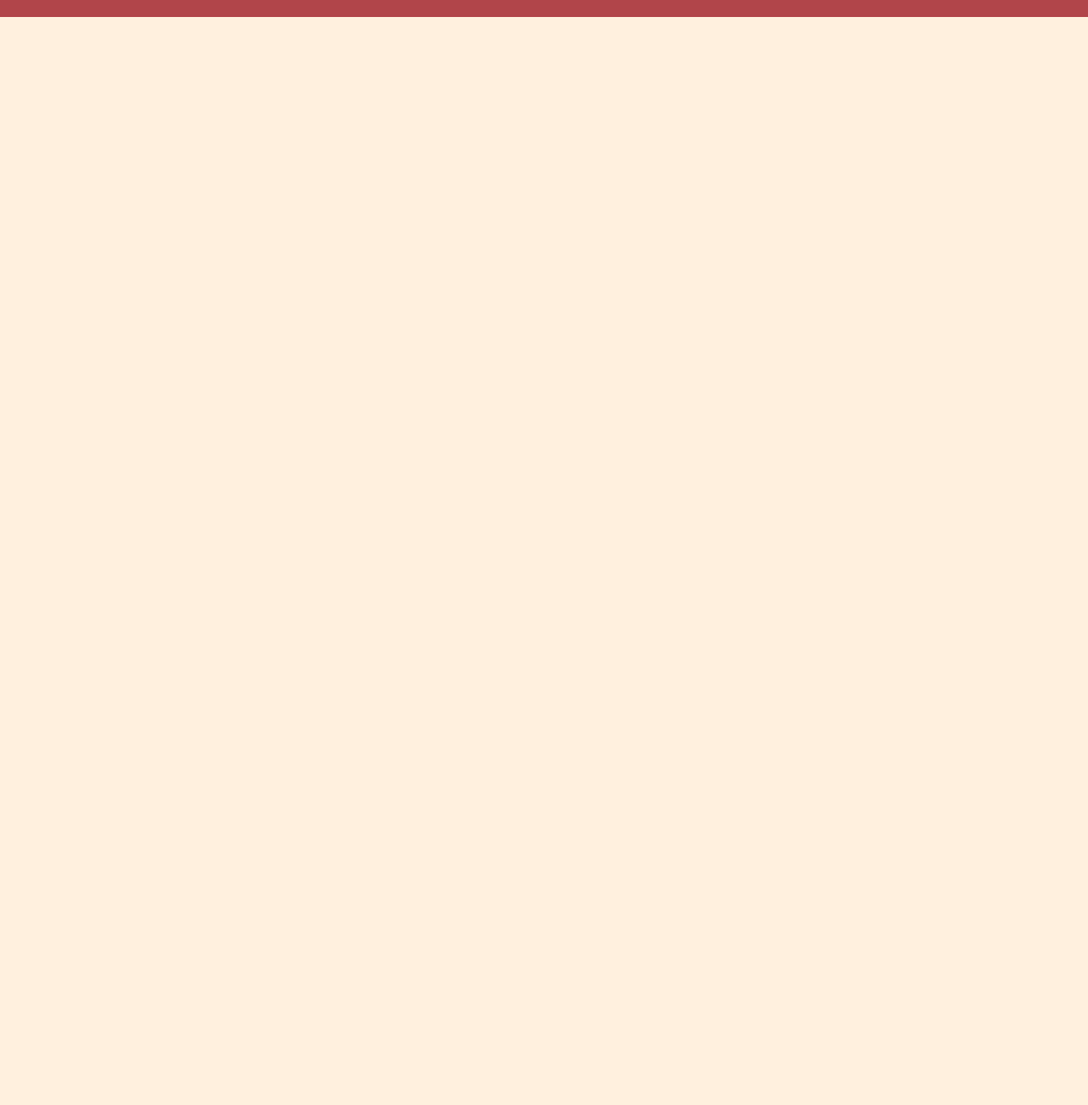
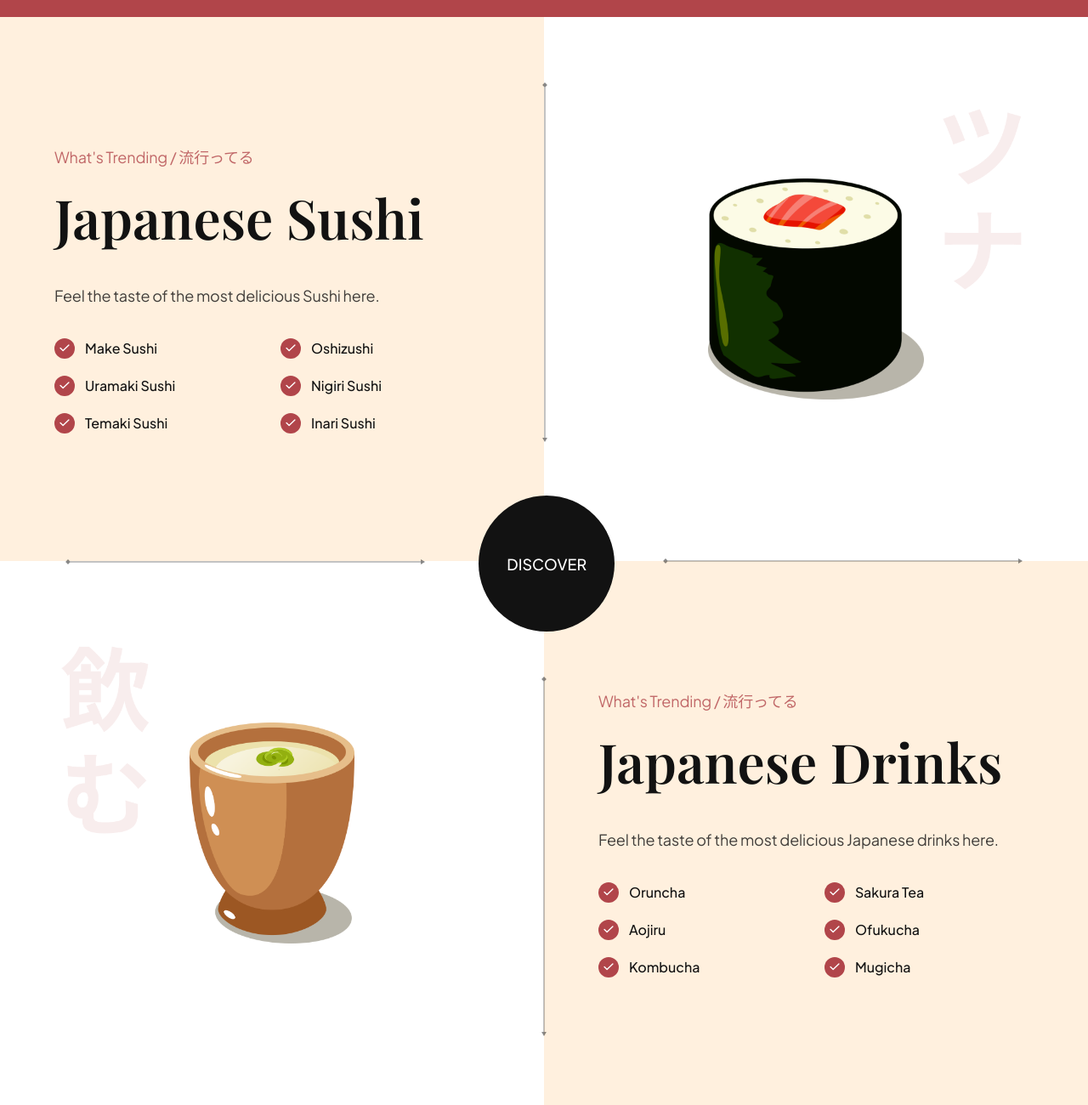
Before and after one commit to phiona-dev/sushi, a website built with Vite: page index.html in a window 1280 px wide. Shown: the part 2398-3698 px from the top of the page at 85% size. Before the commit the page ends 2418 px from the top, so only its background shows below. Built offline with nearby package versions, Linux system fonts and the light colour scheme.

Commit message:
trending section

```diff
--- a/css/sections/trending.css
+++ b/css/sections/trending.css
@@ -0,0 +1,144 @@
+.trending {
+    position: relative;
+    display: flex;
+    flex-direction: column;
+    overflow: hidden;
+}
+
+.trending-sushi, .trending-drinks {
+    width: 100%;
+    min-height: 640px;
+    display: flex;
+    flex-direction: row;
+}
+
+.trending__content {
+    flex: 1;
+    display: flex;
+    justify-content: center;
+    flex-direction: column;
+    padding: 32px 64px;
+}
+
+.trending__list {
+    list-style: none;
+    flex-wrap: wrap;
+    gap: 20px;
+}
+
+.trending__list li {
+    flex: 1;
+    display: flex;
+    align-items: center;
+    flex-direction: row;
+    gap: 12px;
+    min-width: 210px
+}
+
+.trending__icon {
+    width: 24px;
+    height: 24px;
+    background-color: var(--primary-color);
+    border-radius: 100%;
+}
+
+.trending__icon img {
+    width: 50%;
+    height: 50%;
+    object-fit: contain
+}
+
+.trending__list p {
+    flex: 1;
+    font-size: 16px;
+    font-weight: 500;
+    font-family: var(--plus-jakarta-sans);
+    color: var(--secondary-color)
+}
+
+.trending__image {
+    flex: 1;
+    position: relative;
+    padding: 32px 64px;
+    background-color: var(--color-white);
+    background-repeat: no-repeat;
+    background-size: contain;
+    background-position: center;
+}
+
+.trending-sushi .trending__image {
+    background-image: url("../../assets/japanese_sushi.png");
+}
+
+.trending-drinks .trending__image {
+    background-image: url("../../assets/japanese_drinks.png");
+}
+
+.trending__image img {
+    width: 254px;
+    height: 260px;
+    object-fit: contain;
+}
+
+.trending__discover {
+    position: absolute;
+    top: 44%;
+    left: 44%;
+    z-index: 1;
+    width: 160px;
+    height: 160px;
+    background-color: var(--secondary-color);
+    border-radius: 100%;
+    display: flex;
+    justify-content: center;
+    align-items: center;
+}
+
+.trending__discover p {
+    color: #fff;
+    text-transform: uppercase;
+    font-size: 18px;
+    font-weight: 500;
+    font-family: var(--plus-jakarta-sans);
+}
+
+.trending__arrow {
+    position: absolute;
+    z-index: 1;
+}
+
+.trending__arrow img {
+    object-fit: contain;
+}
+
+.trending__arrow-left {
+    left: -2.5px;
+    top: 12%
+}
+
+.trending__arrow-left img,
+.trending__arrow-top img {
+    width: auto;
+    height: 100%;
+}
+
+.trending__arrow-top {
+    top: -10.5px;
+    left: 12%;
+}
+
+.trending__arrow-bottom {
+    bottom: -6.5px;
+    right: 12%
+}
+
+.trending__arrow-bottom img,
+.trending__arrow-right img {
+    width: 100%;
+    height: auto;
+}
+
+.trending__arrow-right {
+    right: -2.5px;
+    bottom: 12%;
+}
--- a/css/style.css
+++ b/css/style.css
@@ -6,6 +6,7 @@
 @import url("sections/hero.css");
 @import url("sections/about.css");
 @import url("sections/popular.css");
+@import url("sections/trending.css");
 
 :root {
     --playfair-display: "Playfair Display", serif;
--- a/index.html
+++ b/index.html
@@ -122,6 +122,97 @@
             </div>
             <button class="popular-foods__button">Explore Food<img src="assets/arrow-right.svg" alt="arrow-right"/></button>
         </section>
+
+        <section class="trending" id="food">
+            <section class="trending-sushi">
+                <div class="trending__content" data-aos="fade-right">
+                    <p class="sushi__subtitle">What's Trending / 流行ってる</p>
+                    <h3 class="sushi__title">Japanese Sushi</h3>
+                    <p class="sushi__description"> Feel the taste of the most delicious Sushi here.</p>
+                    <ul class="trending__list flex-between">
+                        <li>
+                            <div class="trending__icon flex-center"><img src="assets/check.svg" alt="check"/></div>
+                            <p>Make Sushi</p>
+                        </li>
+                        <li>
+                            <div class="trending__icon flex-center"><img src="assets/check.svg" alt="check"/></div>
+                            <p>Oshizushi</p>
+                        </li>
+                        <li>
+                            <div class="trending__icon flex-center"><img src="assets/check.svg" alt="check"/></div>
+                            <p>Uramaki Sushi</p>
+                        </li>
+                        <li>
+                            <div class="trending__icon flex-center"><img src="assets/check.svg" alt="check"/></div>
+                            <p>Nigiri Sushi</p>
+                        </li>
+                        <li>
+                            <div class="trending__icon flex-center"><img src="assets/check.svg" alt="check"/></div>
+                            <p>Temaki Sushi</p>
+                        </li>
+                        <li>
+                            <div class="trending__icon flex-center"><img src="assets/check.svg" alt="check"/></div>
+                            <p>Inari Sushi</p>
+                        </li>
+                    </ul>
+                </div>
+                <div class="trending__image flex-center">
+                    <img src="assets/sushi-5.png" alt="sushi-5" data-aos="fade-left"/>
+                    <div class="trending__arrow trending__arrow-left">
+                        <img src="assets/arrow-vertical.svg" alt="arrow vertical"/>
+                    </div>
+                    <div class="trending__arrow trending__arrow-bottom">
+                        <img src="assets/arrow-horizontal.svg" alt="arrow horizontal"/>
+                    </div>
+                </div>
+            </section>
+            <div class="trending__discover" data-aos="zoom-in">
+                <p>Discover</p>
+            </div>
+            <section class="trending-drinks">
+                <div class="trending__image flex-center">
+                    <img src="assets/sushi-4.png" alt="sushi-4" data-aos="fade-right"/>
+                    <div class="trending__arrow trending__arrow-top">
+                        <img src="assets/arrow-horizontal.svg" alt="arrow horizontal"/>
+                    </div>
+                    <div class="trending__arrow trending__arrow-right">
+                        <img src="assets/arrow-vertical.svg" alt="arrow vertical"/>
+                    </div>
+                </div>
+                <div class="trending__content" data-aos="fade-left">
+                    <p class="sushi__subtitle">What's Trending / 流行ってる</p>
+                    <h3 class="sushi__title">Japanese Drinks</h3>
+                    <p class="sushi__description"> Feel the taste of the most delicious Japanese drinks here.</p>
+                    <ul class="trending__list flex-between">
+                        <li>
+                            <div class="trending__icon flex-center"><img src="assets/check.svg" alt="check"/></div>
+                            <p>Oruncha</p>
+                        </li>
+                        <li>
+                            <div class="trending__icon flex-center"><img src="assets/check.svg" alt="check"/></div>
+                            <p>Sakura Tea</p>
+                        </li>
+                        <li>
+                            <div class="trending__icon flex-center"><img src="assets/check.svg" alt="check"/></div>
+                            <p>Aojiru</p>
+                        </li>
+                        <li>
+                            <div class="trending__icon flex-center"><img src="assets/check.svg" alt="check"/></div>
+                            <p>Ofukucha</p>
+                        </li>
+                        <li>
+                            <div class="trending__icon flex-center"><img src="assets/check.svg" alt="check"/></div>
+                            <p>Kombucha</p>
+                        </li>
+                        <li>
+                            <div class="trending__icon flex-center"><img src="assets/check.svg" alt="check"/></div>
+                            <p>Mugicha</p>
+                        </li>
+                    </ul>
+                </div>
+            </section>
+        </section>
+
         <script src="js/script.js" type="module"></script>
     </body>
 </html>
```
